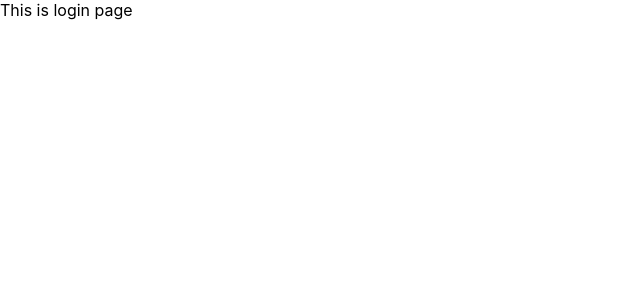
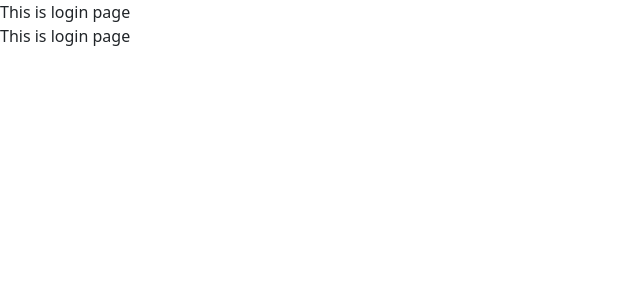
Before and after one commit to Ranahayan/Kiwifi-clone, a React (Create React App) app in the folder kiwifi-clone/: page /login in a window 1280 px wide. Shown: the top 300 px of the page, without its empty margins (0-640 px from the left). Built offline with nearby package versions, Linux system fonts and the light colour scheme.

Commit message:
roter and bootstarp packages has been added

```diff
--- a/kiwifi-clone/package.json
+++ b/kiwifi-clone/package.json
@@ -6,8 +6,10 @@
     "@testing-library/jest-dom": "^5.16.5",
     "@testing-library/react": "^13.4.0",
     "@testing-library/user-event": "^13.5.0",
+    "bootstrap": "^5.2.3",
     "react": "^18.2.0",
     "react-dom": "^18.2.0",
+    "react-router-dom": "^6.9.0",
     "react-scripts": "5.0.1",
     "web-vitals": "^2.1.4"
   },
--- a/kiwifi-clone/src/App.js
+++ b/kiwifi-clone/src/App.js
@@ -1,9 +1,13 @@
+import { Route, Routes } from "react-router-dom";
 import "./App.css";
 import Login from "./Pages/Login";
 
 function App() {
   return (
-    <div className="container">
+    <div>
+      <Routes>
+        <Route path="/login" element={<Login />} />
+      </Routes>
       <Login />
     </div>
   );
```
Also changed, not shown: kiwifi-clone/src/index.js (+6 -2 lines), kiwifi-clone/src/styles/style.css (added), 1 other file (tests, documents, lock files or other folders).
